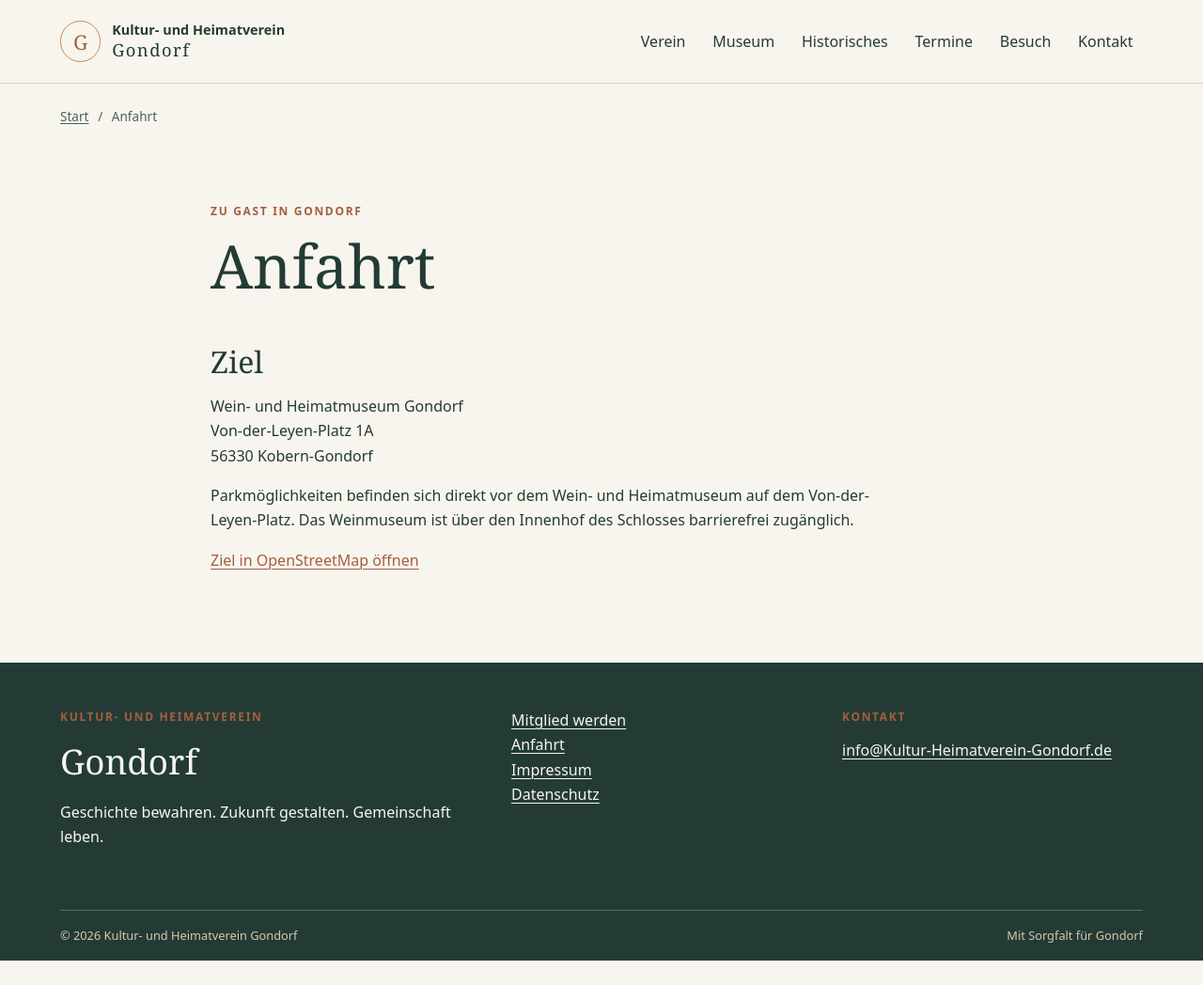
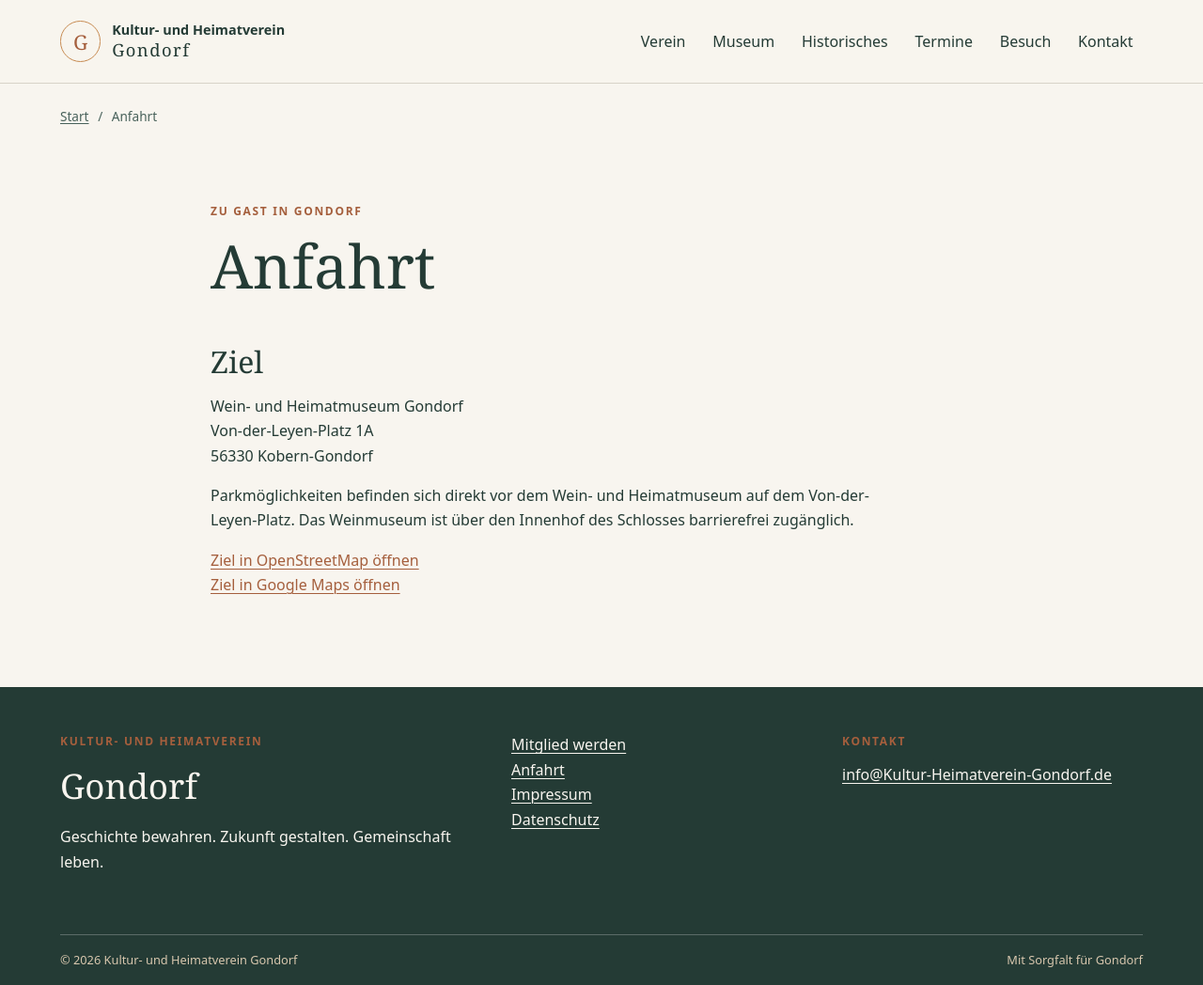
Before and after one commit to alexander-ruehle/heimatverein_gondorf, a Jekyll site: the page built from anfahrt.md, in a window 1280 px wide. Shown: the whole page at 94% size. Built offline with Jekyll 4.4.1, drawn with Linux system fonts in a browser that asks for light colours; before the commit the page ends 1022 px from its top, so only the background shows below that.

Commit message:
feat(*): Add Google Maps link and improve OpenStreetMap link in `anfahrt.md`

```diff
--- a/anfahrt.md
+++ b/anfahrt.md
@@ -11,6 +11,10 @@ Wein- und Heimatmuseum Gondorf<br>
 Von-der-Leyen-Platz 1A<br>
 56330 Kobern-Gondorf
 
-Parkmöglichkeiten befinden sich direkt vor dem Wein- und Heimatmuseum auf dem Von-der-Leyen-Platz. Das Weinmuseum ist über den Innenhof des Schlosses barrierefrei zugänglich.
+Parkmöglichkeiten befinden sich direkt vor dem Wein- und Heimatmuseum auf dem Von-der-Leyen-Platz. Das Weinmuseum ist
+über den Innenhof des Schlosses barrierefrei zugänglich.
 
-[Ziel in OpenStreetMap öffnen](https://www.openstreetmap.org/?mlat=50.290490&mlon=7.456350#map=18/50.290490/7.456350)
+<a href="https://www.openstreetmap.org/?mlat=50.290490&mlon=7.456350#map=18/50.290490/7.456350" target="_blank" rel="noopener noreferrer">
+Ziel in OpenStreetMap öffnen</a>
+<a href="https://www.google.com/maps/place/Kultur-+und+Heimatverein+Gondorf+e.V./@50.2912761,7.4574239,164m/data=!3m2!1e3!4b1!4m6!3m5!1s0x47be675ff1515665:0xbd4c4b01138922ce!8m2!3d50.2912761!4d7.4580676!16s%2Fg%2F11frsxt2_t?entry=ttu&g_ep=EgoyMDI2MDcyMi4wIKXMDSoASAFQAw%3D%3D" target="_blank" rel="noopener noreferrer">
+Ziel in Google Maps öffnen</a>
```
